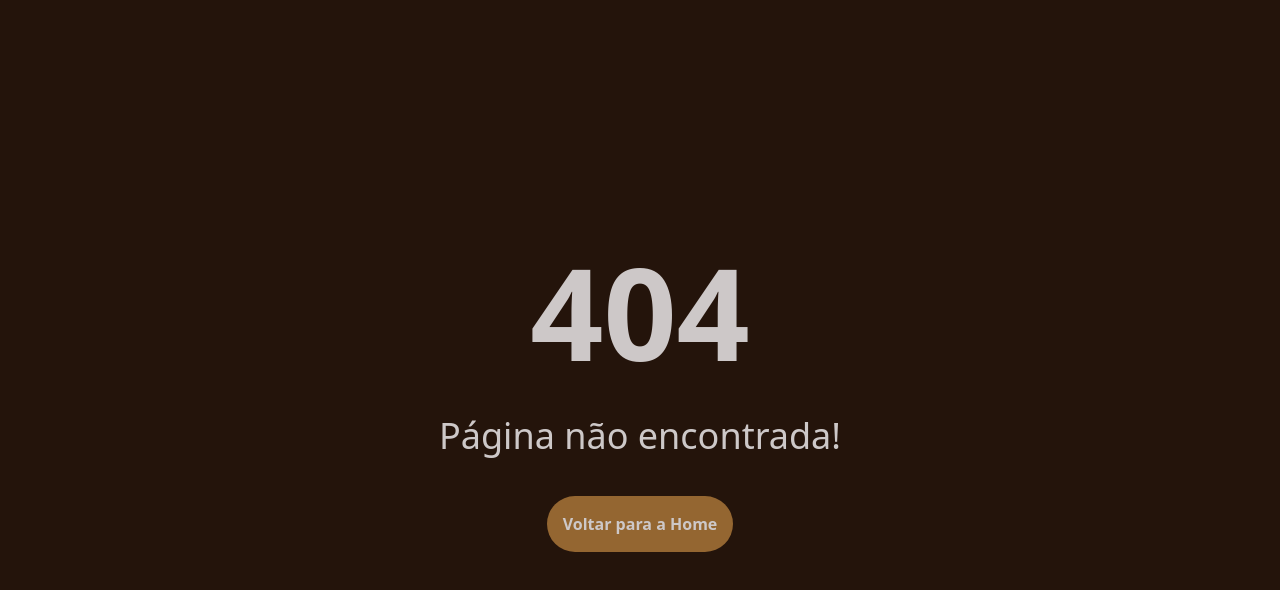
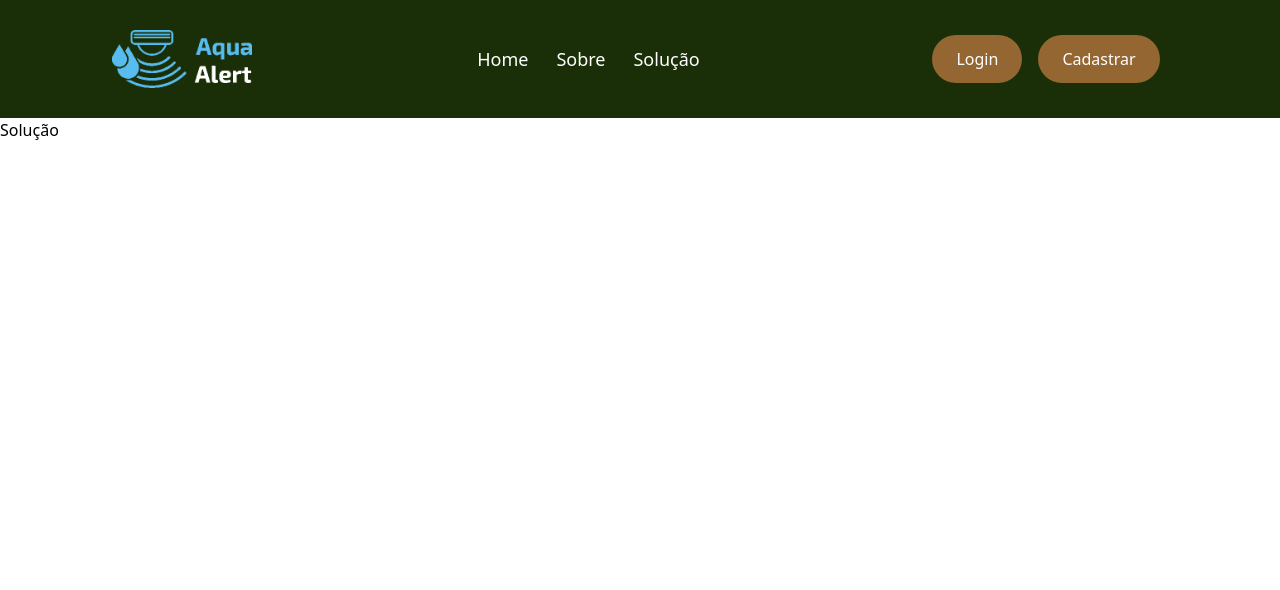
Before and after one commit to EPDM-Corporation/WebDevGS2, a React (Vite) app: page /solucao in a window 1280 px wide. Before the commit this address had no page. Shown: the top 590 px of the page. Built offline with nearby package versions, Linux system fonts and the light colour scheme.

Commit message:
Adicionando o Nav na solução

```diff
--- a/src/App.jsx
+++ b/src/App.jsx
@@ -4,7 +4,7 @@ import Login from "./Routes/Login";
 import Cadastrar from "./Routes/Cadastrar";
 import Error from "./Routes/Error";
 import Sobre from "./Routes/Sobre";
-
+import Solucao from './Routes/Solucao';
 
 function App() {
   return (
@@ -16,6 +16,7 @@ function App() {
           <Route path='/sobre' element={<Sobre/>}/>
           <Route path='/login' element={<Login/>}/>
           <Route path='/cadastrar' element={<Cadastrar/>}/>
+          <Route path='/solucao' element={<Solucao/>}/>
         </Routes>
       </BrowserRouter>
     </>
--- a/src/Components/Nav.jsx
+++ b/src/Components/Nav.jsx
@@ -10,7 +10,7 @@ const Nav = () => {
         <div className='flex justify-around items-center gap-7'>
             <Link to="/" className='text-[18px] text-[#FFFFFF] transition duration-300 ease-in-out hover:text-gray-500'>Home</Link>
             <Link to="/sobre" className='text-[18px] text-[#FFFFFF] transition duration-300 ease-in-out hover:text-gray-500'>Sobre</Link>
-            <Link to="/" className='text-[18px] text-[#FFFFFF] transition duration-300 ease-in-out hover:text-gray-500'>Solução</Link>
+            <Link to="/solucao" className='text-[18px] text-[#FFFFFF] transition duration-300 ease-in-out hover:text-gray-500'>Solução</Link>
         </div>
 
         <div>
--- a/src/Routes/Solucao.jsx
+++ b/src/Routes/Solucao.jsx
@@ -0,0 +1,12 @@
+import React from 'react'
+import Nav from '../Components/Nav'
+const Solucao = () => {
+  return (
+    <section>
+        <Nav/>
+      <h1>Solução</h1>
+    </section>
+  )
+}
+
+export default Solucao
```
